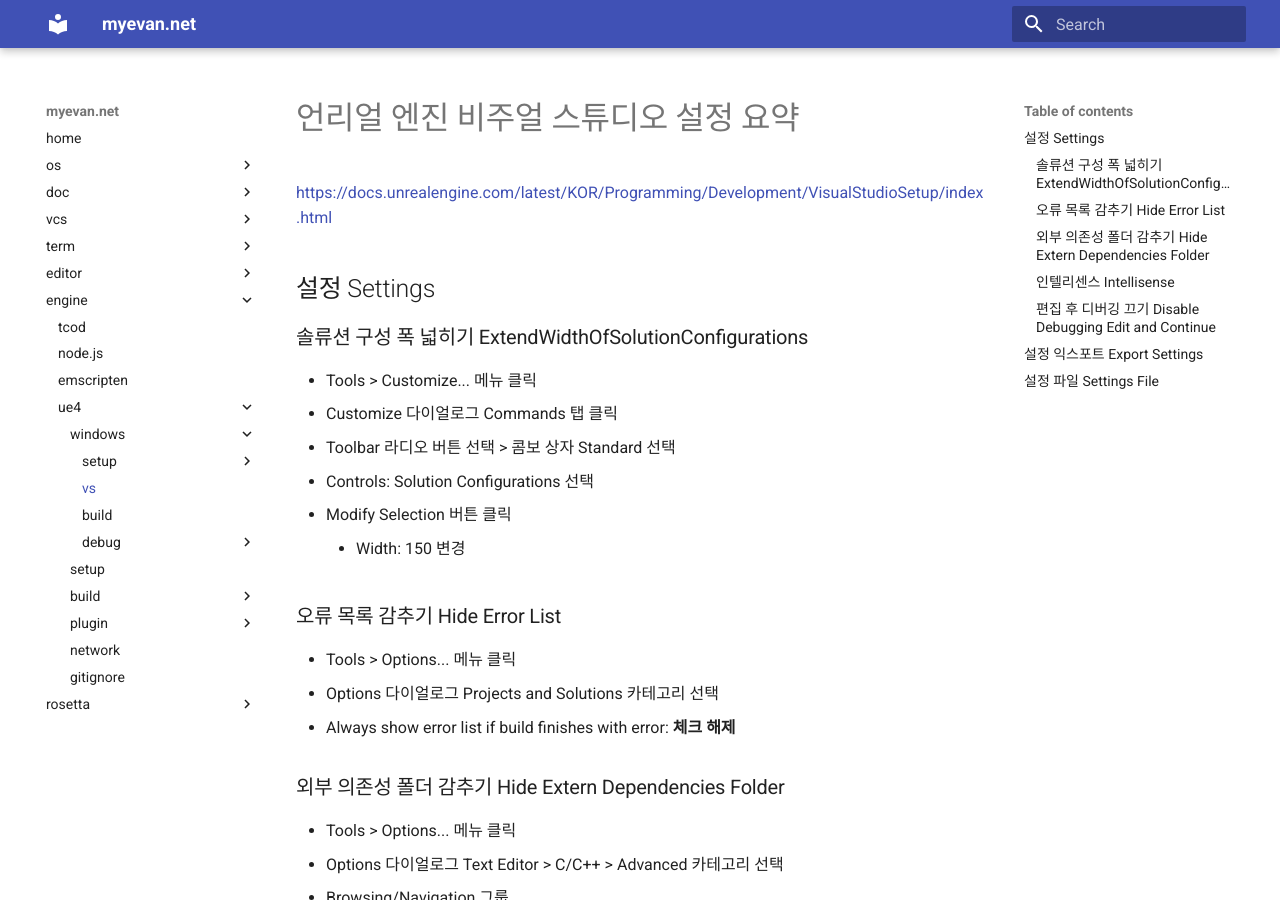
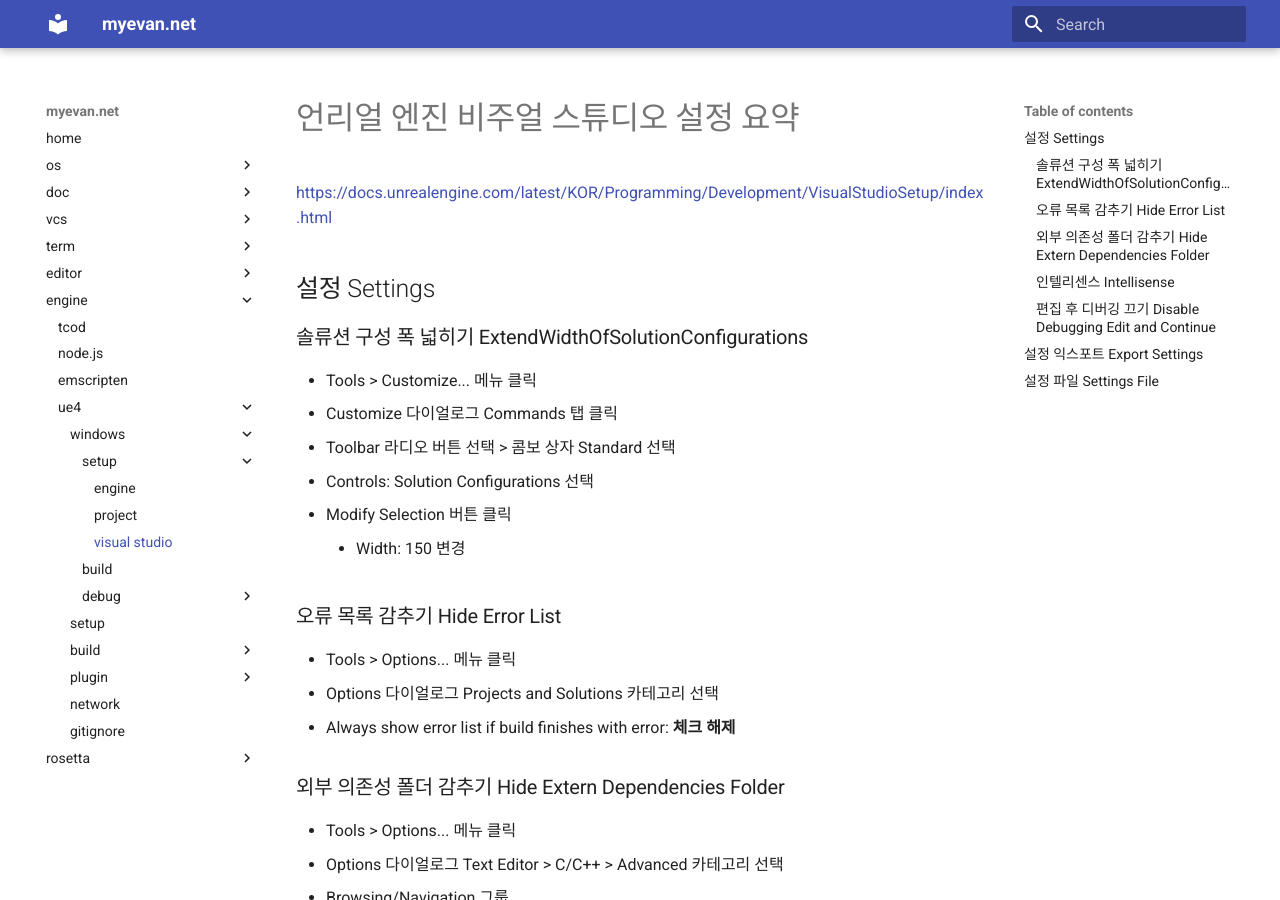
Before and after one commit to myevan/myevan-home, an MkDocs documentation site: the page built from docs/ue4_windows_setup_visual_studio.md, in a window 1280 px wide and 900 px high. Built offline with MkDocs 1.6.1 and Material for MkDocs 9.7.7, drawn with Linux system fonts in a browser that asks for light colours.

Commit message:
언리얼 윈도우 셋업: 비주얼 스튜디오 (파일명 변경)

```diff
--- a/mkdocs.yml
+++ b/mkdocs.yml
@@ -95,7 +95,7 @@ nav:
                 - "setup":
                     - "engine": ue4_windows_setup_engine.md
                     - "project": ue4_windows_setup_project.md
-                - "vs": ue4_windows_vs_setup.md
+                    - "visual studio": ue4_windows_setup_visual_studio.md
                 - "build": ue4_windows_build.md
                 - "debug":
                     - "uat": ue4_windows_debug_uat.md
```
Also changed, not shown: docs/ue4_windows_setup_visual_studio.md (renamed from docs/ue4_windows_vs_setup.md).
